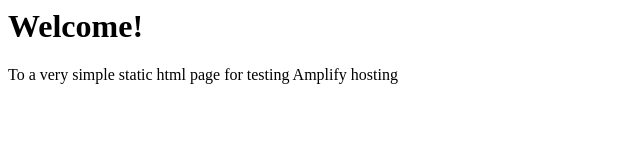
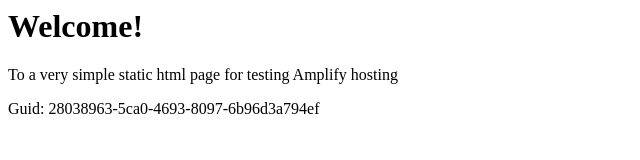
Before and after one commit to aws-aemilia-dub/Github-PR-Commit-Integration-Test-DoNotTouch-v1-preprod-eu-west-1, a website: page src/index.html in a window 1280 px wide. Shown: the whole page, without its empty margins (0-640 px from the left). Drawn offline with Linux system fonts and the light colour scheme.

Commit message:
commit from integ tests

```diff
--- a/src/index.html
+++ b/src/index.html
@@ -1,3 +1,5 @@
+
+
 <html lang="en">
 
 <head>
@@ -10,6 +12,6 @@
 <body>
     <h1>Welcome!</h1>
     <p>To a very simple static html page for testing Amplify hosting</p>
-</body>
+    <p>Guid: 28038963-5ca0-4693-8097-6b96d3a794ef</p></body>
 
 </html>
```
